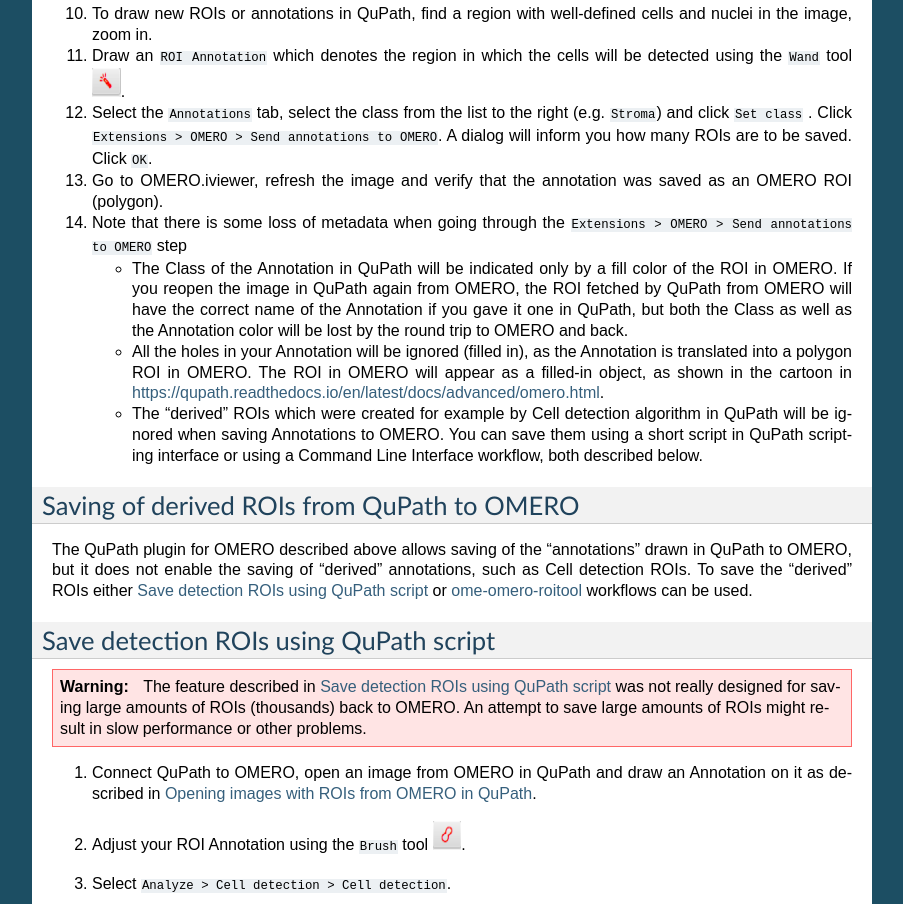
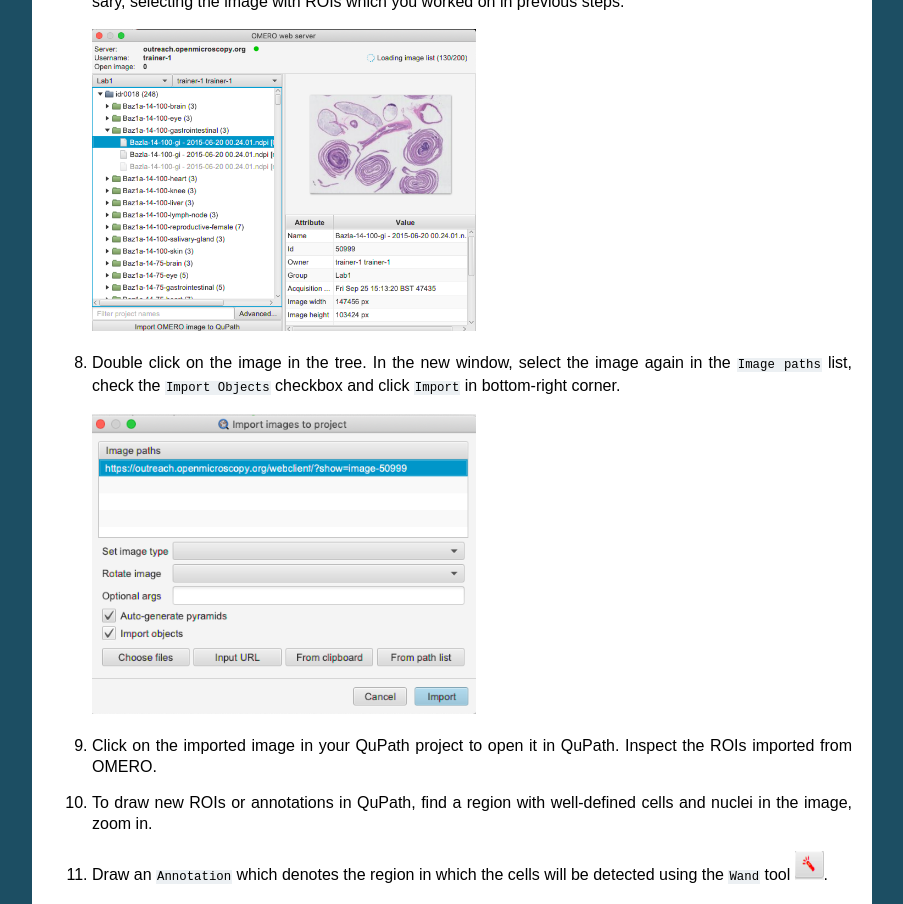
Before and after one commit to ome/omero-guide-qupath, a Sphinx documentation site: the page built from docs/qupath.rst, in a window 1280 px wide and 1400 px high, scrolled down 1494 px. Shown: the top 904 px of the window, without its empty margins (198-1101 px from the left). Built offline with Sphinx 7.4.7, drawn with Linux system fonts in a browser that asks for light colours; some of the changed text lies outside the part shown.

Commit message:
Cleanup, add screenshots

```diff
--- a/docs/qupath.rst
+++ b/docs/qupath.rst
@@ -13,7 +13,7 @@
 
 - How to open an image including ROIs from OMERO.server in QuPath.
 
-- How to draw an annotation in QuPath on an image from OMERO and save the annotation on that image in OMERO as OMERO ROI.
+- How to draw an Annotation in QuPath and save it on an image in OMERO as OMERO ROI.
 
 - How to perform simple Cell detection in QuPath.
 
@@ -41,8 +41,8 @@
 Setup
 -----
 
-Download QuPath v0.3.0 from https://qupath.github.io/.
-Download the v0.3.0 OMERO extension for QuPath from https://github.com/qupath/qupath-extension-omero/releases. Install the OMERO extension as described in https://github.com/qupath/qupath-extension-omero#qupath-omero-extension.
+Download QuPath **v0.3.0** from https://github.com/qupath/qupath/releases/tag/v0.3.0.
+Download the **v0.3.0** OMERO extension for QuPath from https://github.com/qupath/qupath-extension-omero/releases. Install the OMERO extension as described in https://github.com/qupath/qupath-extension-omero#qupath-omero-extension.
 
 Step-by-step
 ------------
@@ -66,13 +66,17 @@
 
 #. Once connection to the server is established, QuPath will pop up a new dialog. In this dialog, select the correct group in OMERO in top left corner and the correct user. Expand Projects and Datasets as necessary, selecting the image with ROIs which you worked on in previous steps.
 
-#. Double click on the image in the tree. In the new window, select the image again in the ``Image paths`` list, check the ``Import Objects`` checkbox and click Import.
+   |image1a|
+
+#. Double click on the image in the tree. In the new window, select the image again in the ``Image paths`` list, check the ``Import Objects`` checkbox and click ``Import`` in bottom-right corner.
+
+   |image1b|
 
 #. Click on the imported image in your QuPath project to open it in QuPath. Inspect the ROIs imported from OMERO.
 
 #. To draw new ROIs or annotations in QuPath, find a region with well-defined cells and nuclei in the image, zoom in.
 
-#. Draw an ``ROI Annotation`` which denotes the region in which the cells will be detected using the ``Wand`` tool |image2|.
+#. Draw an ``Annotation`` which denotes the region in which the cells will be detected using the ``Wand`` tool |image2|.
 
 #. Select the ``Annotations`` tab, select the class from the list to the right (e.g. ``Stroma``) and click ``Set class`` . Click ``Extensions > OMERO > Send annotations to OMERO``. A dialog will inform you how many ROIs are to be saved. Click ``OK``.
 
@@ -80,15 +84,15 @@
 
 #. Note that there is some loss of metadata when going through the ``Extensions > OMERO > Send annotations to OMERO`` step
 
-   - The Class of the Annotation in QuPath will be indicated only by a fill color of the ROI in OMERO. If you reopen the image in QuPath again from OMERO, the ROI fetched by QuPath from OMERO will have the correct name of the Annotation if you gave it one in QuPath, but both the Class as well as the Annotation color will be lost by the round trip to OMERO and back.
+   - The Class of the ``Annotation`` in QuPath will be indicated only by a fill color of the ROI in OMERO. If you reopen the image in QuPath again from OMERO, the ROI fetched by QuPath from OMERO will have the correct name of the ``Annotation`` if you gave it one in QuPath, but both the Class as well as the ``Annotation`` color will be lost by the round trip to OMERO and back.
 
-   - All the holes in your Annotation will be ignored (filled in), as the Annotation is translated into a polygon ROI in OMERO. The ROI in OMERO will appear as a filled-in object, as shown in the cartoon in https://qupath.readthedocs.io/en/latest/docs/advanced/omero.html.
+   - All the holes in your ``Annotation`` will be ignored (filled in), as the ``Annotation`` is translated into a polygon ROI in OMERO. The ROI in OMERO will appear as a filled-in object, as shown in the cartoon in https://qupath.readthedocs.io/en/latest/docs/advanced/omero.html.
 
-   - The "derived" ROIs which were created for example by Cell detection algorithm in QuPath will be ignored when saving Annotations to OMERO. You can save them using a short script in QuPath scripting interface or using a Command Line Interface workflow, both described below.
+   - The "derived" ROIs which were created for example by Cell detection algorithm in QuPath will be ignored when saving ``Annotations`` to OMERO. To save them either :ref:`Save detection ROIs using QuPath script<Saveroiscript>` or :ref:`ome-omero-roitool<Roitool>` workflows can be used.
 
 Saving of derived ROIs from QuPath to OMERO
 -------------------------------------------
-The QuPath plugin for OMERO described above allows saving of the "annotations" drawn in QuPath to OMERO, but it does not enable the saving of "derived" annotations, such as Cell detection ROIs. To save the "derived" ROIs either :ref:`Save detection ROIs using QuPath script<Saveroiscript>` or :ref:`ome-omero-roitool<Roitool>` workflows can be used.
+The QuPath plugin for OMERO described above allows saving of the Annotations drawn in QuPath to OMERO, but it does not enable the saving of "derived" Annotations, such as Cell detection ROIs. To save the Cell detection ROIs either :ref:`Save detection ROIs using QuPath script<Saveroiscript>` or :ref:`ome-omero-roitool<Roitool>` workflows can be used.
 
 
 .. _Saveroiscript:
@@ -98,17 +102,17 @@
 .. warning::
     The feature described in :ref:`Save detection ROIs using QuPath script<Saveroiscript>` was not really designed for saving large amounts of ROIs (thousands) back to OMERO. An attempt to save large amounts of ROIs might result in slow performance or other problems.
 
-#. Connect QuPath to OMERO, open an image from OMERO in QuPath and draw an Annotation on it as described in :ref:`Opening images with ROIs from OMERO in QuPath<OpeninginQuPath>`.
+#. Connect QuPath to OMERO, open an image from OMERO in QuPath and draw an ``Annotation`` on it as described in :ref:`Opening images with ROIs from OMERO in QuPath<OpeninginQuPath>`.
 
-#. Adjust your ROI Annotation using the ``Brush`` tool |image3|.
+#. Adjust your ``Annotation`` using the ``Brush`` tool |image3|.
 
 #. Select ``Analyze > Cell detection > Cell detection``.
 
-#. You can adjust the parameters. Click ``Run``. This will draw red ROIs around cells and nuclei inside your ``ROI Annotation``.
+#. You can adjust the parameters. Click ``Run``. This will draw red ROIs around cells and nuclei inside your ``Annotation``.
 
    |image4|
 
-#. Click on ``Hierarchy`` tab in the left-hand pane of QuPath. Expand the Annotation you have just run the ``Cell detection`` on.
+#. Click on ``Hierarchy`` tab in the left-hand pane of QuPath. Expand the ``Annotation`` you have just run the ``Cell detection`` on.
 
 #. Select several detection ROIs.
 
@@ -127,15 +131,13 @@
 -------------------------------------------
 This workflow necessritates the usage of the Command Line Interface. The limitation here are the Annotation ROIs, whcih are transformed into masks in OMERO. Although this preserves the holes in the Annotations, if the Annotation ROIs are too large, it might result in performance problems or even running out of resources on the machine where the export of the mask from QuPath is attempted.
 
-#. Connect QuPath to OMERO, open an image from OMERO in QuPath and draw an Annotation on it as described in :ref:`Opening images with ROIs from OMERO in QuPath<OpeninginQuPath>`.
+#. Connect QuPath to OMERO, open an image from OMERO in QuPath and draw an ``Annotation`` on it as described in :ref:`Opening images with ROIs from OMERO in QuPath<OpeninginQuPath>`.
 
-#. Adjust your ROI Annotation using the ``Brush`` tool |image3|.
+#. Adjust your ``Annotation`` using the ``Brush`` tool |image3|.
 
 #. Select ``Analyze > Cell detection > Cell detection``.
 
-#. You can adjust the parameters. Click ``Run``. This will draw red ROIs around cells and nuclei inside your ``ROI Annotation``.
-
-   |image4|
+#. You can adjust the parameters. Click ``Run``. This will draw red ROIs around cells and nuclei inside your ``Annotation``.
 
 #. Use the ROI OME-XML export script to export your ROIs from QuPath into OME-XML file. Find the version of ``ome-omero-roitool`` mentioned in Resources on `ome-omero-roitool releases <https://github.com/glencoesoftware/ome-omero-roitool/releases>`_ and from there download the ``ome-omero-roitool-xxx.zip``. The downloaded zip contains both the plugin and the QuPath scripts needed for this workflow.
 
@@ -176,6 +178,12 @@
 
    |image6|
 
+.. |image1a| image:: images/qupath1a.png
+   :width: 4in
+
+.. |image1b| image:: images/qupath1b.png
+   :width: 4in
+
 .. |image0| image:: images/qupath1.png
    :width: 4in
    :height: 1in
```
Also changed, not shown: other parts of docs/qupath.rst (+4 -4 lines), docs/images/qupath1a.png (added), docs/images/qupath1b.png (added).
